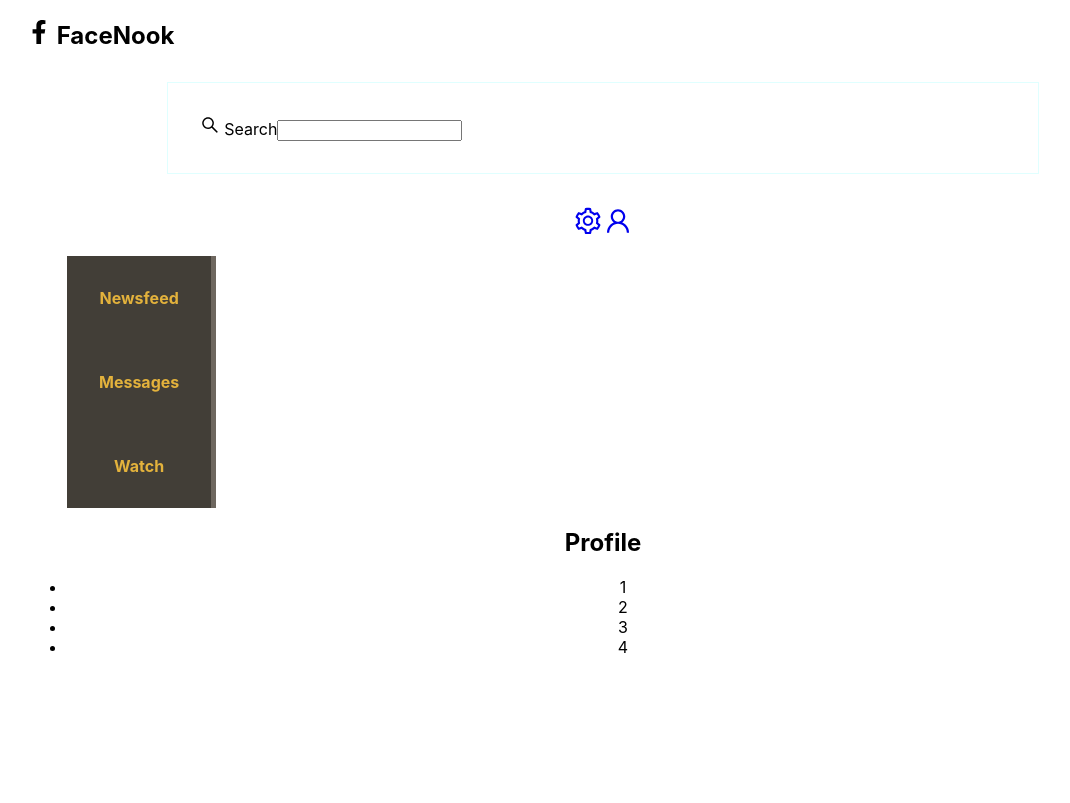
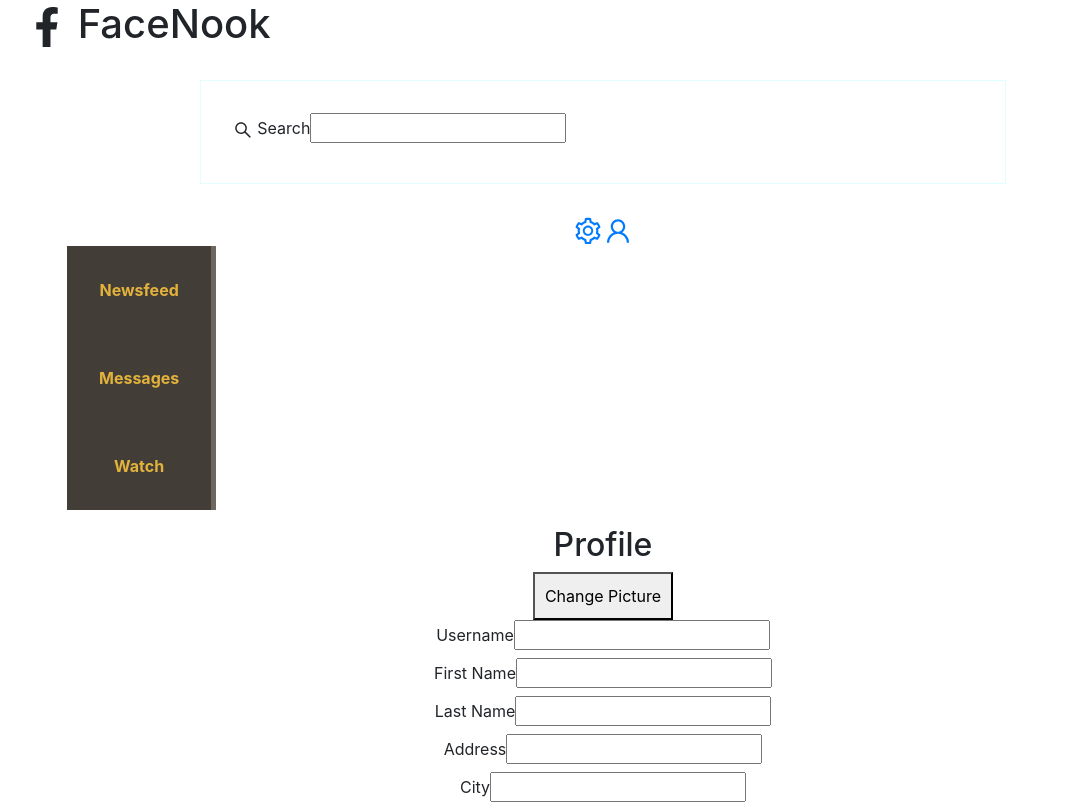
Before and after one commit to JJKneiss/fs.programming-web-applications, a React (Create React App) app: page /Profile in a window 1280 px wide. Shown: the top 803 px of the page, without its empty margins (37-1107 px from the left). Built offline with nearby package versions, Linux system fonts and the light colour scheme.

Commit message:
Syling and Week 4 Changes

```diff
--- a/public/index.html
+++ b/public/index.html
@@ -1,20 +1,19 @@
 <!DOCTYPE html>
 <html lang="en">
+
 <head>
   <meta charset="utf-8" />
   <link rel="icon" href="%PUBLIC_URL%/favicon.ico" />
   <meta name="viewport" content="width=device-width, initial-scale=1" />
   <meta name="theme-color" content="#000000" />
-    <meta
-      name="description"
-      content="Web site created using create-react-app"
-    />
+  <meta name="description" content="Web site created using create-react-app" />
   <link rel="apple-touch-icon" href="%PUBLIC_URL%/logo192.png" />
   <!--
       manifest.json provides metadata used when your web app is installed on a
       user's mobile device or desktop. See https://developers.google.com/web/fundamentals/web-app-manifest/
     -->
   <link rel="manifest" href="%PUBLIC_URL%/manifest.json" />
+  <link rel="stylesheet" href="https://stackpath.bootstrapcdn.com/bootstrap/4.5.2/css/bootstrap.min.css" />
   <!--
       Notice the use of %PUBLIC_URL% in the tags above.
       It will be replaced with the URL of the `public` folder during the build.
@@ -26,6 +25,7 @@
     -->
   <title>React App</title>
 </head>
+
 <body>
   <noscript>You need to enable JavaScript to run this app.</noscript>
   <div id="root"></div>
@@ -40,4 +40,5 @@
       To create a production bundle, use `npm run build` or `yarn build`.
     -->
 </body>
+
 </html>
--- /dev/null
+++ b/src/components/Input/Input.js
@@ -0,0 +1,14 @@
+import React from 'react';
+// import './footer.css'
+
+const Input = props => {
+    return (
+        <div>
+            <label>
+                {props.val.label}
+                <input />
+            </label>
+        </div>
+    );
+}
+export default Input;
--- a/src/components/Nav/Nav.css
+++ b/src/components/Nav/Nav.css
@@ -8,6 +8,9 @@ nav li a {
     font-weight: bold;
 
 }
+nav li a:hover {
+    color: var(--accent1);
+}
 nav{
     width: min-content;
 }
--- a/src/pages/Messages.js
+++ b/src/pages/Messages.js
@@ -3,18 +3,53 @@ import React, { Component } from 'react';
 import Header from '../components/Header/Header';
 import Nav from '../components/Nav/Nav';
 import Footer from '../components/Footer/Footer';
-
 class Messages extends Component {
+    state = {
+        items: [],
+        loading: false
+    }
+    componentDidMount() {
+        fetch("https://randomuser.me/api/?results=5")
+            .then((response) => response.json())
+            .then((response) => {
+                this.setState({
+                    items: response.results,
+                    loading: true
+                })
+            })
+    }
     render() {
+        let { items, loading } = this.state;
+        let messageData = items.map(item => (
+            <article>
+                <img src={item.picture.medium} />
+                <time></time>
+                <h2>{item.name.first} {item.name.last}</h2>
+                <p>{item.name.first} Liked Your Photo </p>
+            </article>
+        ))
+        if (!loading) {
             return (
                 <div className="App">
                     <Header />
                     <section>
-                    <h2>Messages</h2>
+                        <h2>Loading Messages</h2>
+                    </section>
+                    <Footer />
+                </div>
+            );
+        }
+        else {
+            return (
+                <div className="App">
+                    <Header />
+                    <section>
+                        <h2>{messageData}</h2>
                     </section>
                     <Footer />
                 </div>
             );
         }
     }
+}
 export default Messages;
--- a/src/pages/Profile.js
+++ b/src/pages/Profile.js
@@ -3,15 +3,51 @@ import React, { Component } from 'react';
 import Header from '../components/Header/Header';
 import Nav from '../components/Nav/Nav';
 import Footer from '../components/Footer/Footer';
+import Input from '../components/Input/Input';
+import Button from '../components/Button/Button';
+
 
 class Profile extends Component {
+    state = {
+        inputs: [{
+            label: 'Username'
+        },
+        {
+            label: 'First Name'
+        },
+        {
+            label: 'Last Name'
+        },
+        {
+            label: 'Address'
+        },
+        {
+            label: 'City'
+        },
+        {
+            label: 'Zip'
+        }]
+    }
     render() {
+        let inputList = this.state.inputs.map((element, index) => {
+            return <Input key={index} val={element} />
+        });
         return (
             <div className="App">
                 <Header />
                 <h2>Profile</h2>
+                <form>
+                    <div>
+                        <img />
+                        <Button btnText='Change Picture' />
+                    </div>
+                    {inputList}
+                    <Button btnText='Update Profile' />
+                </form>
                 <Footer />
-            </div>
+
+            </div >
+
         );
     }
 }
```
Also changed, not shown: src/pages/Friends.js (+25 -0 lines). Lines whose indentation alone changed are shown as unchanged.
